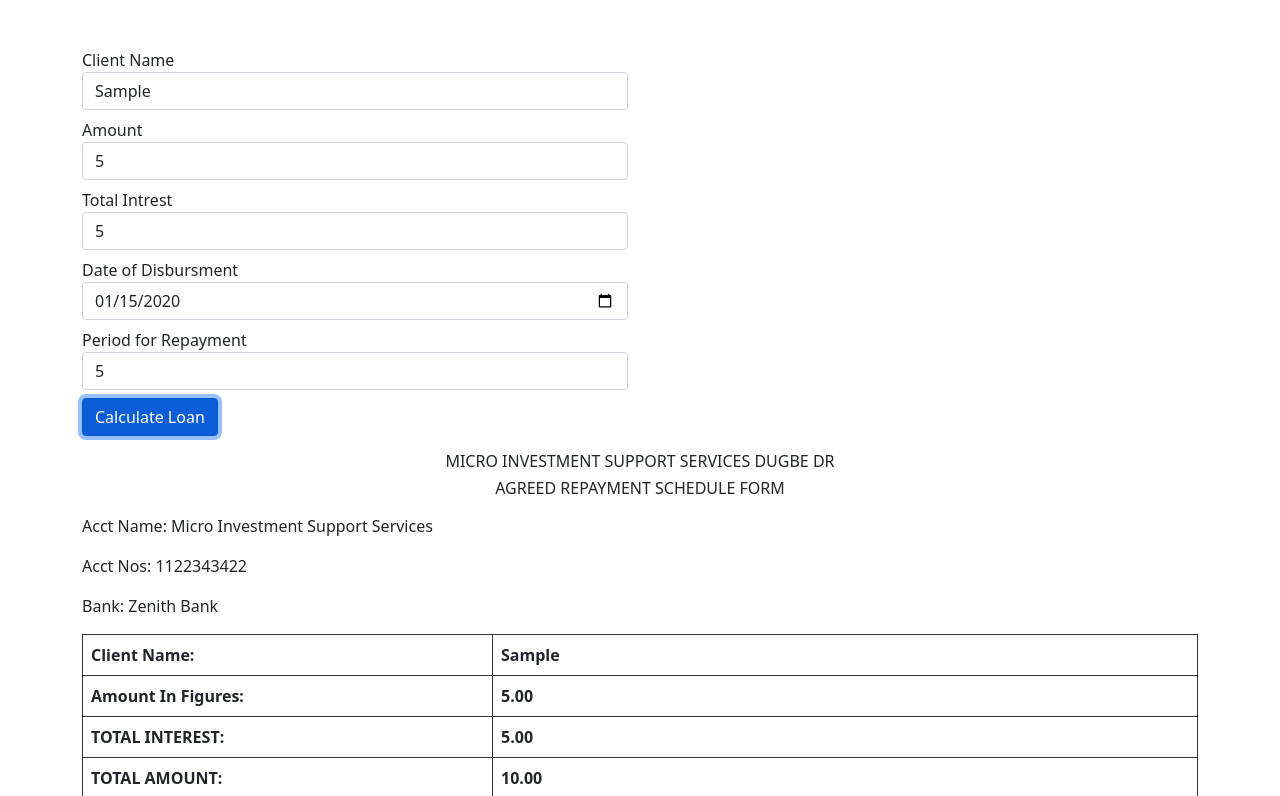
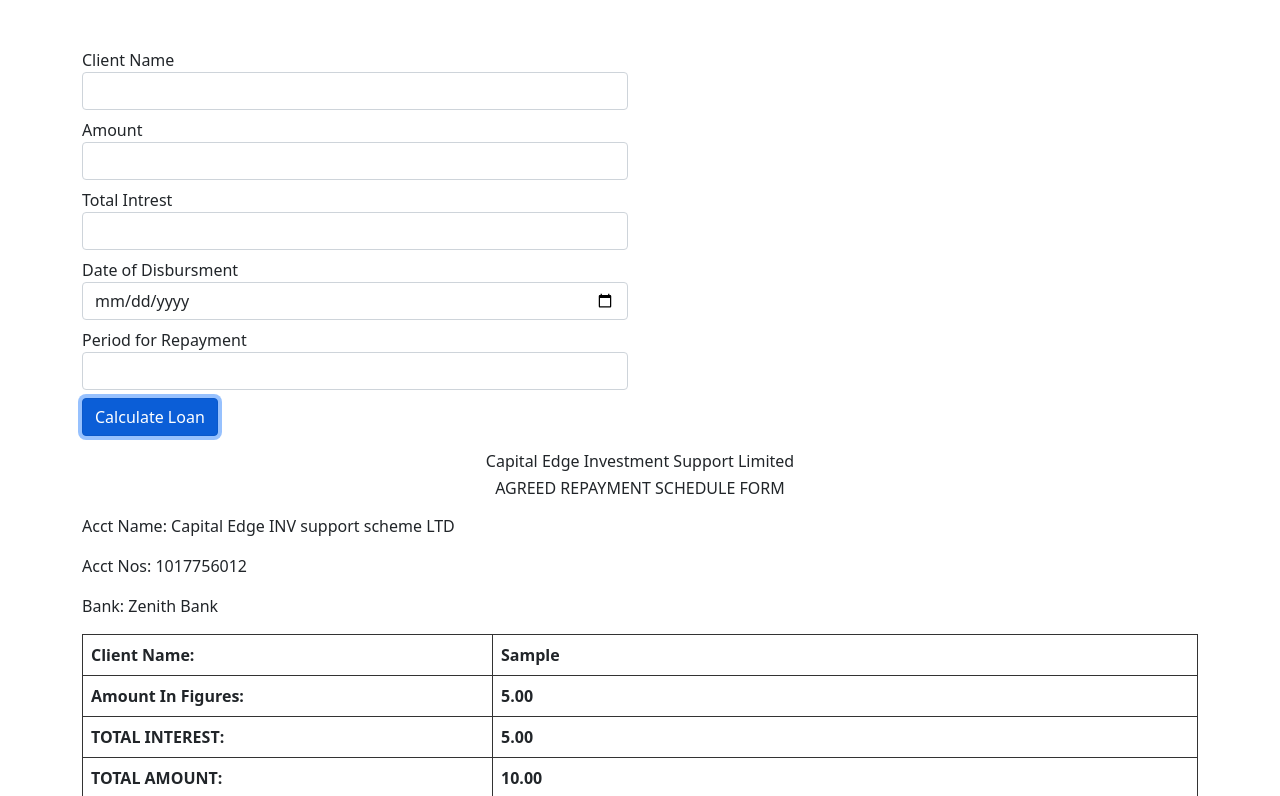
Before and after one commit to Tiny999/loan-calculator, a plain HTML site: page index.html in a window 1280 px wide. Both pictures are taken after typing "Sample", "5", "5", "2020-01-15", "5" into the empty fields and a click on the button "Calculate Loan". Shown: the top 796 px of the page. Drawn offline with nearby package versions, Linux system fonts and the light colour scheme.

Commit message:
complete work

```diff
--- a/app.js
+++ b/app.js
@@ -59,6 +59,27 @@ Date.prototype.formatMMDDYYYY = function(){
     "/" +  this.getFullYear();
 }
 
+
+function clearfields(){
+    document.querySelector('#clientName').value = '';
+    document.querySelector('#periodRepay').value = '';
+    document.querySelector('#amount').value = '';
+    document.querySelector('#interest').value = '';
+    document.querySelector('#dateDisburse').value = '';
+}
+
+
+
+
+
+
+
+
+
+
+
+
+
 document.querySelector('#calc-form').addEventListener('submit', function(e){
     e.preventDefault();
 
@@ -80,6 +101,7 @@ document.querySelector('#calc-form').addEventListener('submit', function(e){
     if(clientName === '' || document.querySelector('#amount').value === '' || document.querySelector('#interest').value === '' || document.querySelector('#dateDisburse').value === '' || periodRepay === ''){
 
         alert('Please Fill In All Fields');
+        clearfields();
 
     } else{
 
@@ -170,8 +192,8 @@ document.querySelector('#calc-form').addEventListener('submit', function(e){
 
     }
 
-
-
+    // Clear fields
+    clearfields();
 
 
     // Show Button
--- a/index.html
+++ b/index.html
@@ -3,7 +3,7 @@
 <head>
     <meta charset="UTF-8">
     <meta name="viewport" content="width=device-width, initial-scale=1.0">
-    <title>Loan Details</title>
+    <title>Lease Repayment</title>
     <link rel="stylesheet" href="./bootstrap.min.css">
 
     <style>
@@ -62,12 +62,12 @@
             <div class="col-md-6"></div>
             <div id="tab">
                 <div class="text-center my-3">
-                    <h6>MICRO INVESTMENT SUPPORT SERVICES DUGBE DR</h6>
+                    <h6>Capital Edge Investment Support Limited</h6>
                     <h6>AGREED REPAYMENT SCHEDULE FORM</h6>
                 </div>
                 <div class="mb-3">
-                    <p>Acct Name: Micro Investment Support Services</p>
-                    <p>Acct Nos: 1122343422</p>
+                    <p>Acct Name: Capital Edge INV support scheme LTD</p>
+                    <p>Acct Nos: 1017756012</p>
                     <p>Bank: Zenith Bank</p>
                 </div>
                 <table class="table table-bordered">
```
